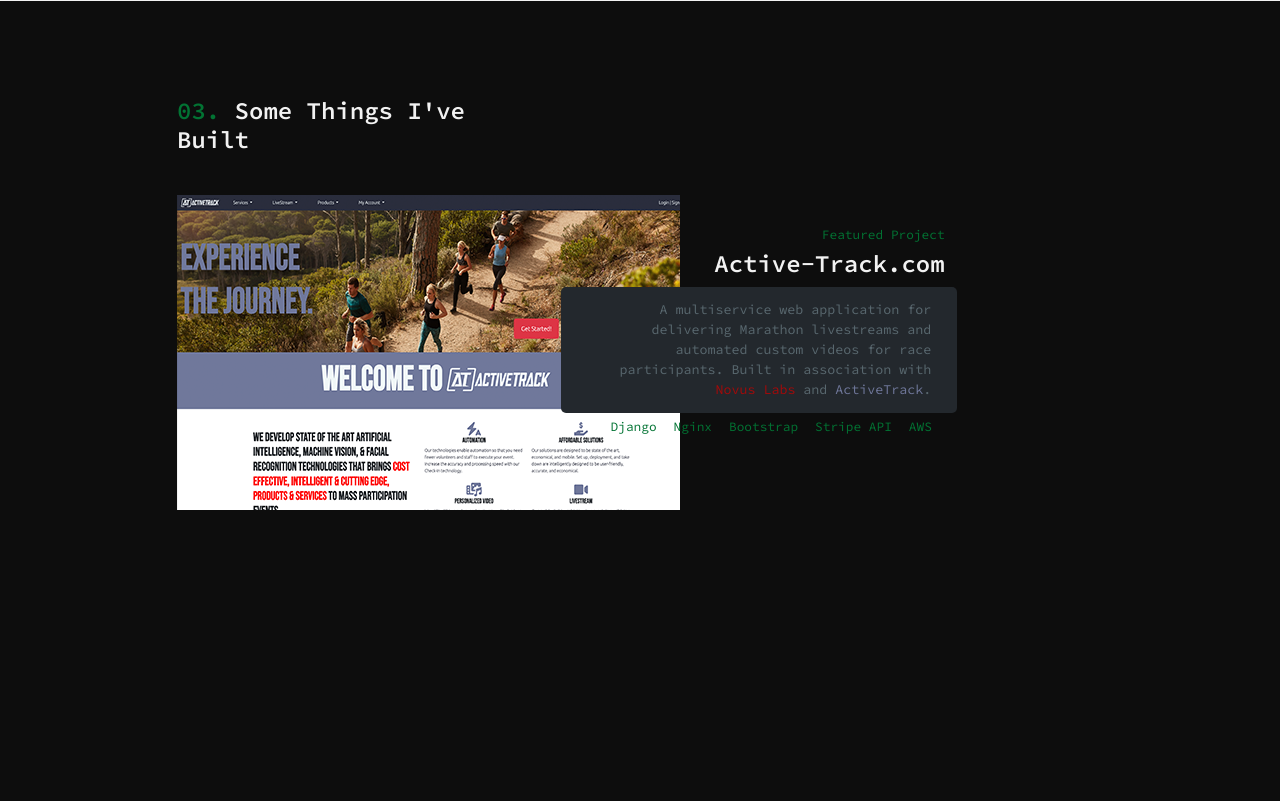
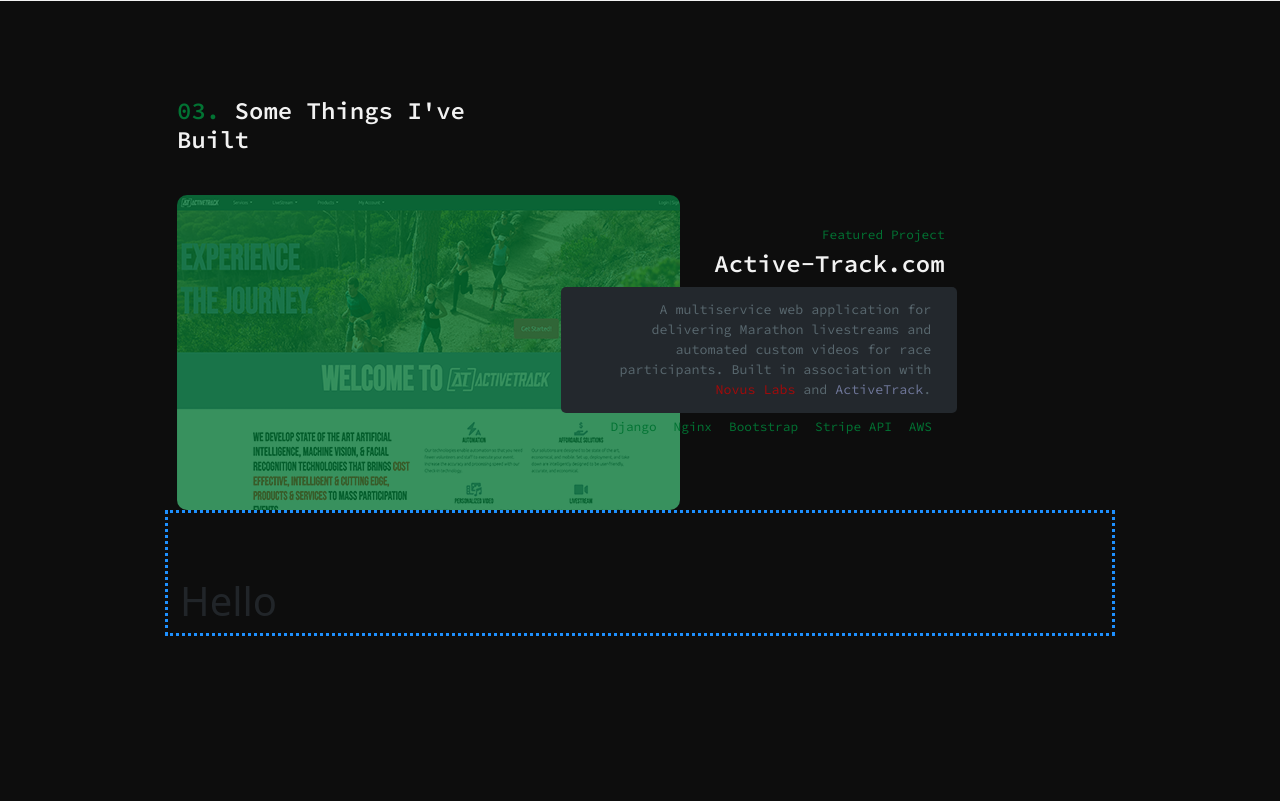
Before and after one commit to Kazooka503/portfolio-2022, a Django app: page / in a window 1280 px wide. Shown: the part 2456-3257 px from the top of the page. Run offline with Django 4.2, Linux system fonts and the light colour scheme; some libraries are stand-ins or nearby versions.

Commit message:
-- adds at_hover.png, clear image for hover
-- updates at.png with green transparent overlay

-- updates index.html & main.css: Gives AT project image a green overlay until it's hovered over. Is now a clickable link to active-track.com

```diff
--- a/austinkrzciok/main/templates/main/index.html
+++ b/austinkrzciok/main/templates/main/index.html
@@ -231,12 +231,14 @@
                         <h2 class="section-header"><span class="accent3">03.</span> Some Things I've Built</h2>
                     </div>
                     <div class="col-5">
-
+<!--                        Spacing Column-->
                     </div>
                 </div>
                 <div id="p-s1-r2" class="row align-items-center">
                     <div class="col-5">
-                        <img src='{% static "images/at.png" %}' alt="featured">
+                        <a href="http://www.active-track.com" target="_blank">
+                            <div id="at-img" class="img-container"></div>
+                        </a>
                     </div>
                     <div class="col-5">
                         <div class="row">
@@ -271,6 +273,9 @@
                         </div>
                     </div>
                 </div>
+                <div id="p-s1-r3" class="row grid-1">
+                    <h1>Hello</h1>
+                </div>
             </div>
         </div>
     </div>
--- a/austinkrzciok/static/css/main.css
+++ b/austinkrzciok/static/css/main.css
@@ -1,3 +1,5 @@
+{% load static %}
+
 /*NAVBAR*/
 .navbar-custom{
     background-color: #0D0D0D;
@@ -362,3 +364,37 @@
 .fa-person-to-portal:hover{
     color: #027333;
 }
+
+.img-container{
+    background-size: contain;
+
+    width: 503px;
+    height: 315px;
+    border-radius:10px;
+
+    -webkit-transition: all .3s ease-in-out;
+    -moz-transition: all .3s ease-in-out;
+    transition: all .3s ease-in-out;
+}
+
+#at-img{
+    background-image: url("../images/at.png");
+}
+
+#at-img:hover{
+    background-image: url("../images/at_hover.png");
+}
+
+#p-s1-r3{
+    padding-top: 4em;
+}
+
+
+/*.p-img{*/
+/*    content: url("../images/at.png");*/
+/*    border-radius:20px;*/
+/*}*/
+
+/*.p-img:hover{*/
+/*    content: url("../images/at_hover.png");*/
+/*}*/
```
Also changed, not shown: austinkrzciok/static/images/at.png, austinkrzciok/static/images/at_hover.png (added).
